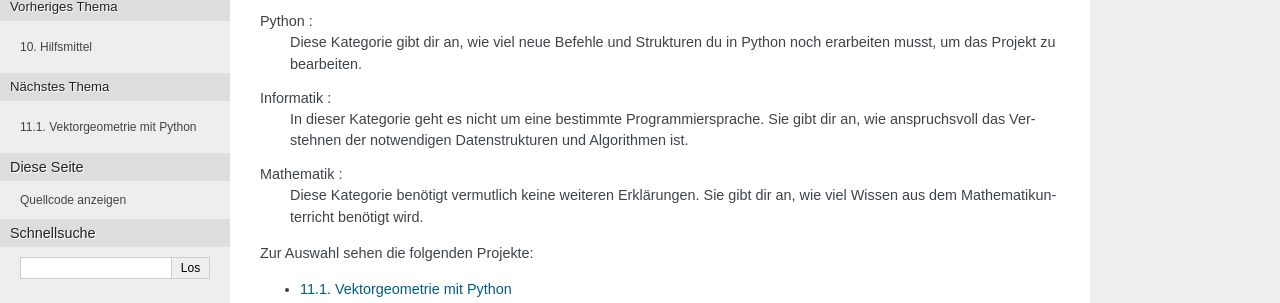
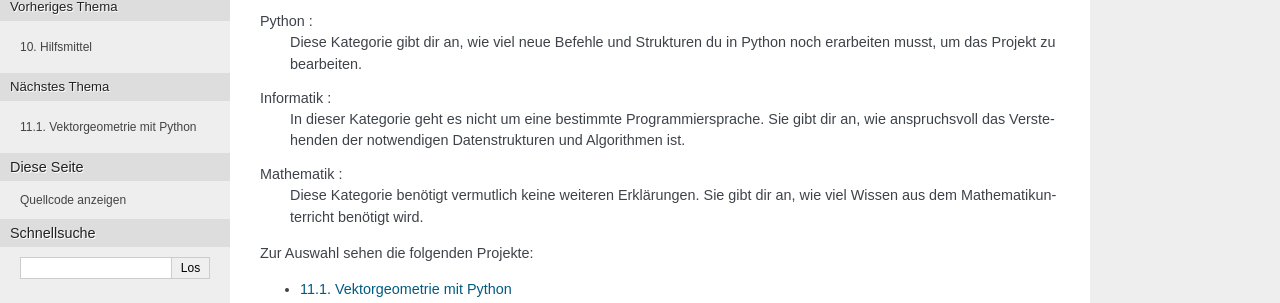
Before and after one commit to hb9hnt/pythonbuch, a Sphinx documentation site: the page built from source/projekte/index.rst, in a window 1280 px wide. Shown: the part 233-536 px from the top of the page. Built offline with Sphinx 7.4.7, drawn with Linux system fonts in a browser that asks for light colours.

Commit message:
Kleine Fehler korrigiert

```diff
--- a/source/projekte/algorithmen.rst
+++ b/source/projekte/algorithmen.rst
@@ -45,7 +45,7 @@ Aufträge
    Benutze diese Aufgaben, um herauszufinden, wie `SPOJ`_ deine Lösung
    automatisch korrigieren kann.
 
-2. Auf der Seite der schweizer Informatik-Olympiade `SOI`_ gibt es ein Archiv,
+2. Auf der Seite der Schweizer Informatik-Olympiade `SOI`_ gibt es ein Archiv,
    in welchem alle Aufgaben der letzten Jahre gesammelt sind. Auch `Projekt
    Euler`_ bietet viele spannende Aufgaben. Such dir dort oder auf `SPOJ`_
    weitere Aufgaben zum Lösen aus. Löse möglichst viele spannende Aufgaben.
--- a/source/projekte/index.rst
+++ b/source/projekte/index.rst
@@ -18,7 +18,7 @@ Python :
 
 Informatik :
   In dieser Kategorie geht es nicht um eine bestimmte Programmiersprache. Sie
-  gibt dir an, wie anspruchsvoll das Verstehnen der notwendigen Datenstrukturen
+  gibt dir an, wie anspruchsvoll das Verstehenden der notwendigen Datenstrukturen
   und Algorithmen ist.
 
 Mathematik :
--- a/source/projekte/vector.rst
+++ b/source/projekte/vector.rst
@@ -74,7 +74,7 @@ Aufträge
      >>> v1.crossp(v2)
      TODO
 
-     Als erweiterung könntest du deine Klasse so ausbauen, dass auch
+     Als Erweiterung könntest du deine Klasse so ausbauen, dass auch
      die folgenden Operationen unterstützt werden:
 
      >>> v1 + v1
```
